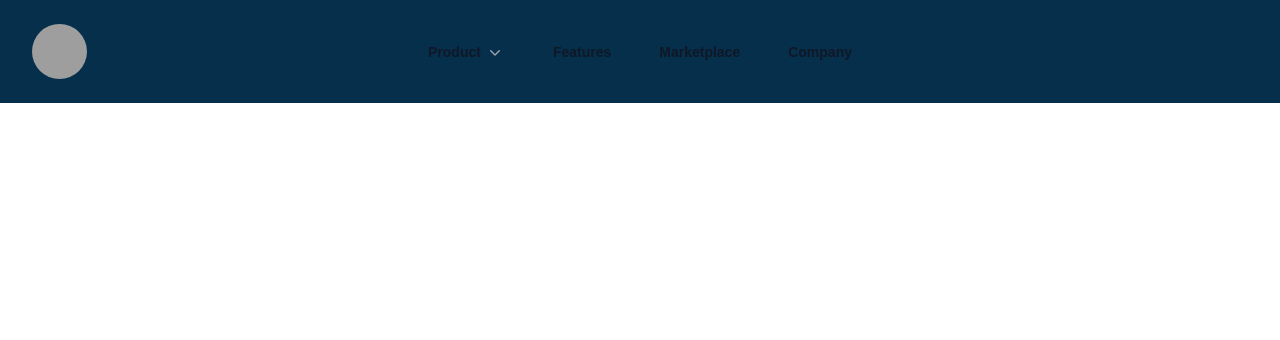
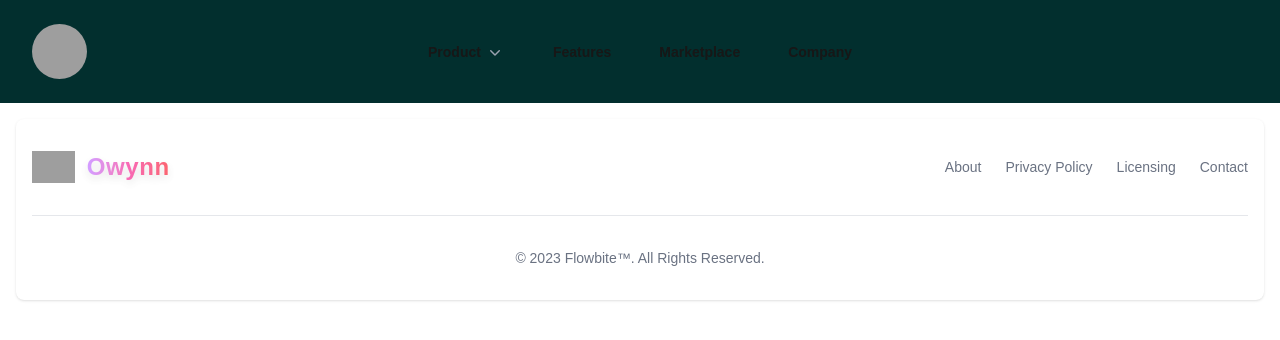
Before and after one commit to Owyni/owynn-Nodejs-Tailwindcss4, a Next.js app: page / in a window 1280 px wide. Shown: the top 340 px of the page. Built offline with nearby package versions, Linux system fonts and the light colour scheme; grey boxes are pictures that could not be loaded; a web font is replaced by a local one.

Commit message:
Thinking about the color palette, footer added

```diff
--- a/app/layout.tsx
+++ b/app/layout.tsx
@@ -30,6 +30,34 @@ export default function RootLayout({
         className={`${geistSans.variable} ${geistMono.variable} antialiased`}
       >
         {children}
+        <footer className="bg-white rounded-lg shadow-sm dark:bg-gray-900 m-4">
+          <div className="w-full max-w-screen-xl mx-auto p-4 md:py-8">
+            <div className="sm:flex sm:items-center sm:justify-between">
+              <a href="https://github.com/Owyni/" className="flex items-center mb-4 sm:mb-0 space-x-3 rtl:space-x-reverse">
+                <img src="https://avatars.githubusercontent.com/u/98787870?s=96&v=4" className="h-8" alt="Logo" />
+                <span className="self-center text-2xl font-extrabold whitespace-nowrap bg-gradient-to-r from-purple-400 via-pink-500 to-red-500 bg-clip-text text-transparent drop-shadow-lg tracking-wide animate-pulse">
+                  Owynn
+                </span>
+              </a>
+              <ul className="flex flex-wrap items-center mb-6 text-sm font-medium text-gray-500 sm:mb-0 dark:text-gray-400">
+                <li>
+                    <a href="#" className="hover:underline me-4 md:me-6">About</a>
+                </li>
+                <li>
+                    <a href="#" className="hover:underline me-4 md:me-6">Privacy Policy</a>
+                </li>
+                <li>
+                    <a href="#" className="hover:underline me-4 md:me-6">Licensing</a>
+                </li>
+                <li>
+                    <a href="#" className="hover:underline">Contact</a>
+                </li>
+              </ul>
+            </div>
+            <hr className="my-6 border-gray-200 sm:mx-auto dark:border-gray-700 lg:my-8" />
+            <span className="block text-sm text-gray-500 sm:text-center dark:text-gray-400">© 2023 <a href="https://flowbite.com/" className="hover:underline">Flowbite™</a>. All Rights Reserved.</span>
+          </div>
+        </footer>
       </body>
     </html>
   );
--- a/app/page.tsx
+++ b/app/page.tsx
@@ -35,7 +35,7 @@ export default function Example() {
   const [mobileMenuOpen, setMobileMenuOpen] = useState(false)
 
   return (
-    <header className="bg-sky-950">
+    <header className="bg-teal-950">
       <nav aria-label="Global" className="mx-auto flex max-w-7xl items-center justify-between p-6 lg:px-8">
         <div className="flex lg:flex-1">
           <a href="#" className="-m-1.5 p-1.5">
@@ -60,7 +60,7 @@ export default function Example() {
         </div>
         <PopoverGroup className="hidden lg:flex lg:gap-x-12">
           <Popover className="relative">
-            <PopoverButton className="flex items-center gap-x-1 text-sm/6 font-semibold text-gray-900">
+            <PopoverButton className="flex items-center gap-x-1 text-sm/6 font-semibold ">
               Product
               <ChevronDownIcon aria-hidden="true" className="size-5 flex-none text-gray-400" />
             </PopoverButton>
@@ -69,17 +69,17 @@ export default function Example() {
               transition
               className="absolute top-full -left-8 z-10 mt-3 w-screen max-w-md overflow-hidden rounded-3xl bg-white shadow-lg ring-1 ring-gray-900/5 transition data-closed:translate-y-1 data-closed:opacity-0 data-enter:duration-200 data-enter:ease-out data-leave:duration-150 data-leave:ease-in"
             >
-              <div className="p-4">
+              <div className="p-4 bg-zinc-900">
                 {products.map((item) => (
                   <div
                     key={item.name}
-                    className="group relative flex items-center gap-x-6 rounded-lg p-4 text-sm/6 hover:bg-gray-50"
+                    className="group relative flex items-center gap-x-6 rounded-lg p-4 text-sm/6 hover:bg-indigo-950"
                   >
                     <div className="flex size-11 flex-none items-center justify-center rounded-lg bg-gray-50 group-hover:bg-white">
                       <item.icon aria-hidden="true" className="size-6 text-gray-600 group-hover:text-indigo-600" />
                     </div>
                     <div className="flex-auto">
-                      <a href={item.href} className="block font-semibold text-gray-900">
+                      <a href={item.href} className="block font-semibold ">
                         {item.name}
                         <span className="absolute inset-0" />
                       </a>
@@ -92,13 +92,13 @@ export default function Example() {
             </PopoverPanel>
           </Popover>
 
-          <a href="#" className="text-sm/6 font-semibold text-gray-900">
+          <a href="#" className="text-sm/6 font-semibold ">
             Features
           </a>
-          <a href="#" className="text-sm/6 font-semibold text-gray-900">
+          <a href="#" className="text-sm/6 font-semibold ">
             Marketplace
           </a>
-          <a href="#" className="text-sm/6 font-semibold text-gray-900">
+          <a href="#" className="text-sm/6 font-semibold ">
             Company
           </a>
         </PopoverGroup>
@@ -109,14 +109,6 @@ export default function Example() {
         <div className="fixed inset-0 z-10" />
         <DialogPanel className="fixed inset-y-0 right-0 z-10 w-full overflow-y-auto bg-white px-6 py-6 sm:max-w-sm sm:ring-1 sm:ring-gray-900/10">
           <div className="flex items-center justify-between">
-            <a href="#" className="-m-1.5 p-1.5">
-              <span className="sr-only">Your Company</span>
-              <img
-                alt=""
-                src="https://tailwindcss.com/plus-assets/img/logos/mark.svg?color=indigo&shade=600"
-                className="h-8 w-auto"
-              />
-            </a>
             <button
               type="button"
               onClick={() => setMobileMenuOpen(false)}
@@ -128,28 +120,28 @@ export default function Example() {
           </div>
           <div className="mt-6 flow-root">
             <div className="-my-6 divide-y divide-gray-500/10">
-              <div className="space-y-2 py-6">
+              <div className="space-y-2 py-">
                 <Disclosure as="div" className="-mx-3">
-                  <DisclosureButton className="group flex w-full items-center justify-between rounded-lg py-2 pr-3.5 pl-3 text-base/7 font-semibold text-gray-900 hover:bg-gray-50">
+                  <DisclosureButton className="group flex w-full items-center justify-between rounded-lg py-2 pr-3.5 pl-3 text-base/7 font-semibold hover:bg-gray-50">
                     Product
                     <ChevronDownIcon aria-hidden="true" className="size-5 flex-none group-data-open:rotate-180" />
                   </DisclosureButton>
                 </Disclosure>
                 <a
                   href="#"
-                  className="-mx-3 block rounded-lg px-3 py-2 text-base/7 font-semibold text-gray-900 hover:bg-gray-50"
+                  className="-mx-3 block rounded-lg px-3 py-2 text-base/7 font-semibold hover:bg-gray-50"
                 >
                   Features
                 </a>
                 <a
                   href="#"
-                  className="-mx-3 block rounded-lg px-3 py-2 text-base/7 font-semibold text-gray-900 hover:bg-gray-50"
+                  className="-mx-3 block rounded-lg px-3 py-2 text-base/7 font-semibold hover:bg-gray-50"
                 >
                   Marketplace
                 </a>
                 <a
                   href="#"
-                  className="-mx-3 block rounded-lg px-3 py-2 text-base/7 font-semibold text-gray-900 hover:bg-gray-50"
+                  className="-mx-3 block rounded-lg px-3 py-2 text-base/7 font-semibold hover:bg-gray-50"
                 >
                   Company
                 </a>
```
Also changed, not shown: public/sprite.svg (added).
